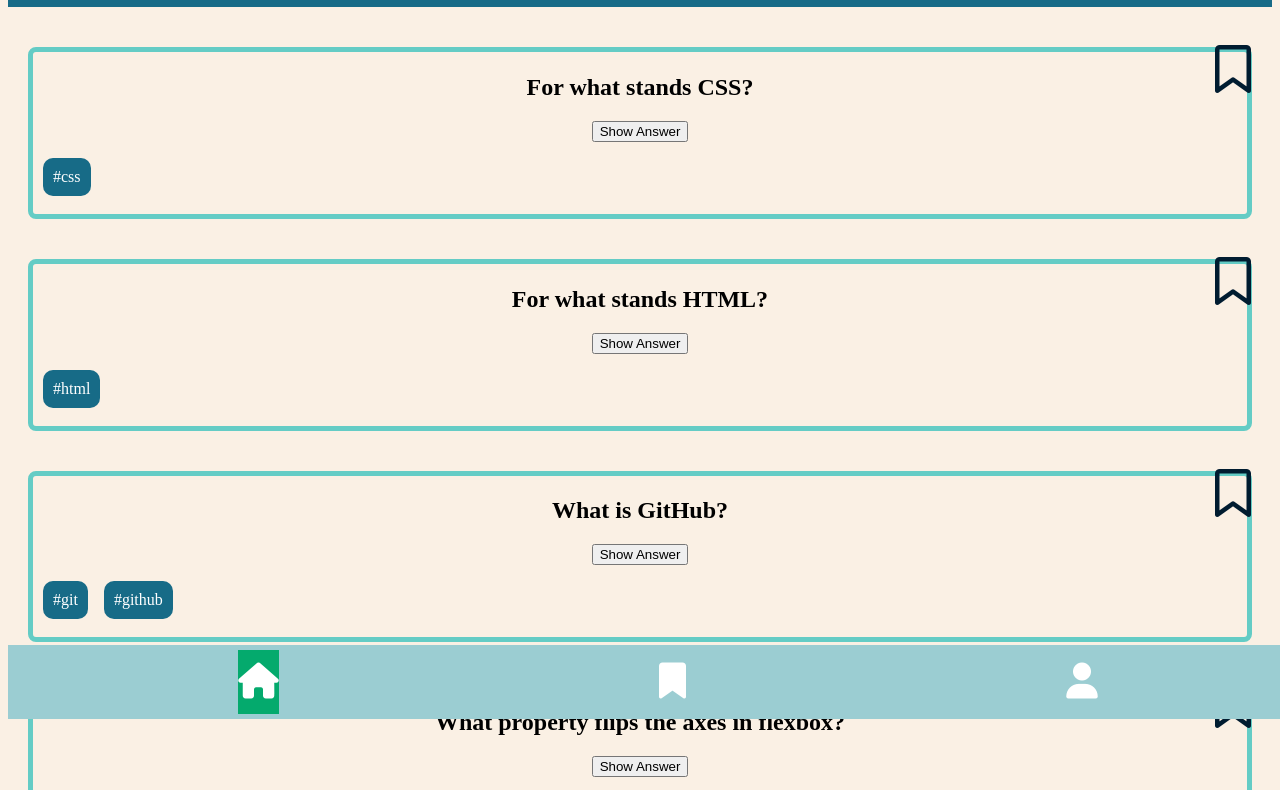
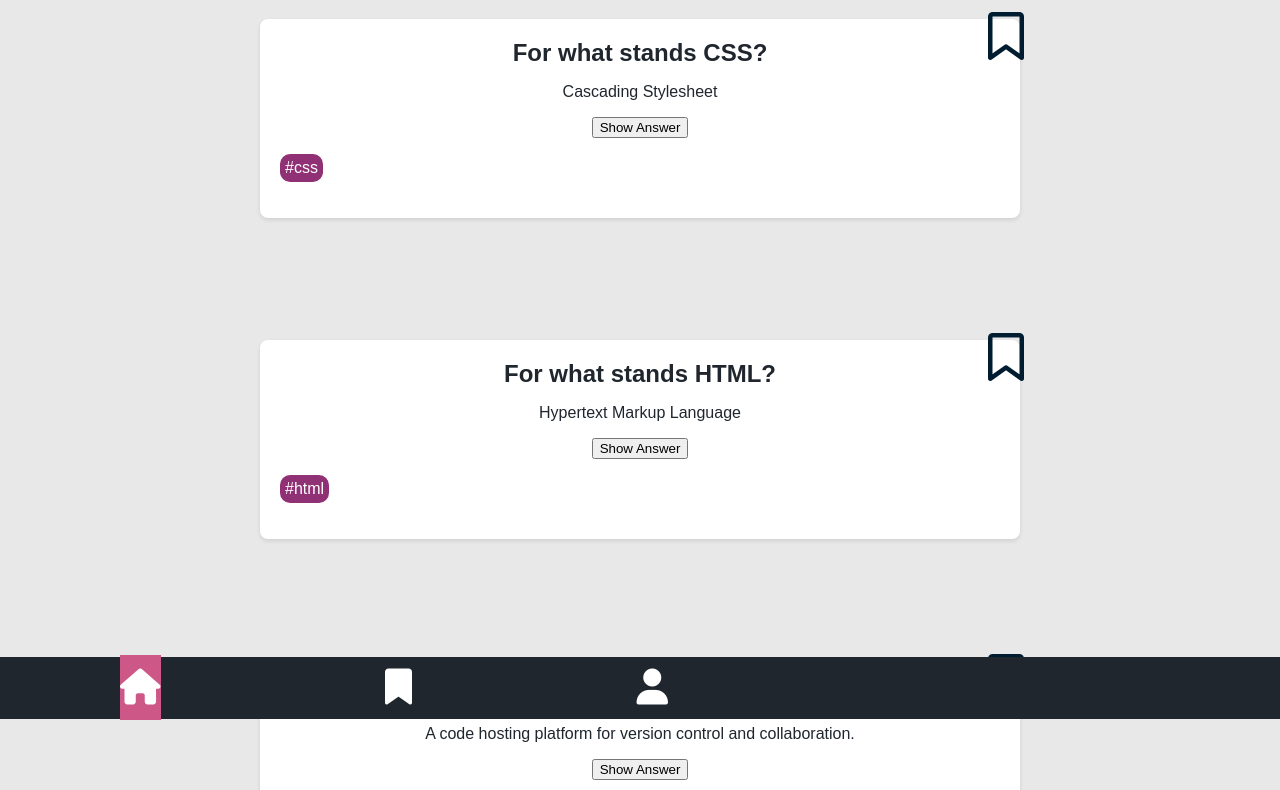
Before and after one commit to JanaS87/Quiz-App, a plain HTML site: page index.html in a window 1280 px wide. Shown: the part 81-871 px from the top of the page. Drawn offline with Linux system fonts and the light colour scheme.

Commit message:
changing everything all at once

```diff
--- a/css/style.css
+++ b/css/style.css
@@ -5,9 +5,11 @@
 }
 
 body {
-  display: flex;
-  flex-direction: column;
-  background-color: #faf0e4;
+  font-family: Arial, sans-serif;
+  background-color: #e9e8e8;
+  color: #20262e;
+  margin: 0;
+  padding: 0;
 }
 
 body.dark {
@@ -15,34 +17,51 @@ body.dark {
   color: white;
 }
 
-.header {
-  background-color: #176b87;
-  top: 0;
+/* ---------  index ------------  */
+
+h1,
+h2 {
+  margin: 0;
 }
 
-h1 {
+.header {
+  padding: 10px 20px;
   text-align: center;
-  color: white;
+  justify-self: center;
+  background-color: #20262e;
+  color: #f7f7f7;
+  position: fixed;
+  width: 100%;
+  z-index: 1;
 }
 
-.card {
-  margin: 40px 20px;
+.container {
+  display: flex;
+  flex-direction: column;
+  text-align: center;
+  justify-items: center;
+  max-width: 800px;
+  margin: 0 auto;
+  padding: 20px;
+}
+
+.question__card {
+  margin-top: 80px;
+  background-color: #fff;
+  text-align: center;
+  justify-content: center;
+  border-radius: 8px;
+  padding: 20px;
+  margin-bottom: 2px;
+  box-shadow: 0 2px 4px rgba(0, 0, 0, 0.1);
   position: relative;
-  flex-direction: column;
-  border: 5px solid #64ccc5;
-  padding: 2px 10px;
-  border-radius: 0.5rem;
 }
 
 .card-question {
   text-align: center;
 }
 
-.card-answer {
-  text-align: center;
-}
-
-.answer {
+.card__answer--hidden {
   text-align: center;
 }
 
@@ -58,10 +77,10 @@ h1 {
   right: -15px;
 }
 .bookmark:hover {
-  color: red;
+  color: #cd5888;
 }
 .bookmark:focus {
-  color: red;
+  color: #cd5888;
 }
 
 .tag-list {
@@ -73,33 +92,39 @@ h1 {
 }
 
 .tag-list-item {
-  padding: 10px;
-  background-color: #176b87;
+  padding: 5px;
+  background-color: #913175;
   color: white;
   border-radius: 10px;
 }
+
+/* ------------  profil ------------ */
 
 .user {
   display: flex;
   justify-content: center;
   align-items: stretch;
   gap: 4rem;
+  max-width: 800px;
+}
+
+.user__profil {
   margin-top: 10%;
 }
 
-.user-profil img {
+.user__profil img {
   width: 14rem;
   height: 13rem;
   border-radius: 50%;
 }
 
-.user-name {
+.user__name {
   display: flex;
   flex-direction: column;
   justify-content: center;
 }
 
-.user-name h2 {
+.user__name h2 {
   text-transform: uppercase;
   font-size: 30px;
 }
@@ -173,13 +198,45 @@ h1 {
   color: wheat;
 }
 
-.navbar {
-  background-color: #9bcdd2;
-  overflow: auto;
+/* Navigation bar */
+.navigation__bar {
   position: fixed;
   bottom: 0;
+  left: 0;
   width: 100%;
+  background-color: #20262e;
+  color: #f7f7f7;
+  display: flex;
+  justify-content: space-between;
+  padding: 10px;
 }
+
+.navigation__item {
+  height: 100%;
+  list-style: none;
+  align-items: center;
+}
+
+.navigation__item a {
+  color: white;
+  width: 30%;
+  padding: 12px 0;
+  transition: all 0.3s ease;
+  text-decoration: none;
+  font-size: 36px;
+  margin: 0 110px;
+}
+
+.navigation__active {
+  background-color: #cd5888;
+}
+
+.navigation__item a:hover {
+  color: #913175;
+}
+
+/*
+
 
 .navbar-item {
   height: 100%;
@@ -189,7 +246,7 @@ h1 {
   list-style: none;
 }
 
-.navbar a {
+.navigation__item a {
   color: white;
   width: 30%;
   padding: 12px 0;
@@ -198,10 +255,8 @@ h1 {
   font-size: 36px;
 }
 
-.navbar a:hover {
-  background-color: black;
-}
 
 .active {
   background-color: #04aa6d;
 }
+*/
--- a/index.html
+++ b/index.html
@@ -17,61 +17,65 @@
     </header>
 
     <main>
-      <section class="card">
-        <h2 id="Q1" class="card-question">For what stands CSS?</h2>
-        <button class="bookmark"><i class="fa-regular fa-bookmark"></i></button>
-        <div class="card-answer">
+      <section class="container">
+        <div class="question__card">
+          <h2>For what stands CSS?</h2>
+          <p class="card__answer--hidden">Cascading Stylesheet</p>
           <button>Show Answer</button>
-        </div>
-        <!-- Attribute hidden for invisible text-->
-        <p class="answer" hidden>Cascading Stylesheet</p>
+          <button class="bookmark">
+            <i class="fa-regular fa-bookmark"></i>
+          </button>
           <div class="tags">
             <ul class="tag-list">
               <li class="tag-list-item">#css</li>
             </ul>
           </div>
+        </div>
       </section>
 
-      <section class="card">
-        <h2 id="Q2" class="card-question">For what stands HTML?</h2>
-        <button class="bookmark"><i class="fa-regular fa-bookmark"></i></button>
-        <div class="card-answer">
+      <section class="container">
+        <div class="question__card">
+          <h2>For what stands HTML?</h2>
+          <p class="card__answer--hidden">Hypertext Markup Language</p>
           <button>Show Answer</button>
-        </div>
-        <p class="answer" hidden>Hypertext Markup Language</p>
+          <button class="bookmark">
+            <i class="fa-regular fa-bookmark"></i>
+          </button>
           <div class="tags">
             <ul class="tag-list">
               <li class="tag-list-item">#html</li>
             </ul>
           </div>
+        </div>
       </section>
 
-      <section class="card">
-        <h2 id="Q3" class="card-question">What is GitHub?</h2>
-        <button class="bookmark"><i class="fa-regular fa-bookmark"></i></button>
-        <div class="card-answer">
+      <section class="container">
+        <div class="question__card">
+          <h2>What is GitHub?</h2>
+          <p class="card__answer--hidden">
+            A code hosting platform for version control and collaboration.
+          </p>
           <button>Show Answer</button>
-        </div>
-        <p class="answer" hidden>
-          a code hosting platform for version control and collaboration.
-        </p>
+          <button class="bookmark">
+            <i class="fa-regular fa-bookmark"></i>
+          </button>
           <div class="tags">
             <ul class="tag-list">
               <li class="tag-list-item">#git</li>
               <li class="tag-list-item">#github</li>
             </ul>
           </div>
+        </div>
       </section>
 
-      <section class="card">
-        <h2 id="Q4" class="card-question">
-          What property flips the axes in flexbox?
-        </h2>
-        <button class="bookmark"><i class="fa-regular fa-bookmark"></i></button>
-        <div class="card-answer">
+      <section class="container">
+        <div class="question__card">
+          <h2>What property flips the axes in flexbox?</h2>
+          <p class="card__answer--hidden">flex-direction</p>
           <button>Show Answer</button>
-        </div>
-        <p class="answer" hidden>flex-direction</p>
+          <button class="bookmark">
+            <i class="fa-regular fa-bookmark"></i>
+          </button>
           <div class="tags">
             <ul class="tag-list">
               <li class="tag-list-item">#html</li>
@@ -79,9 +83,10 @@
               <li class="tag-list-item">#flexbox</li>
             </ul>
           </div>
+        </div>
       </section>
 
-      <div class="navbar">
+      <!--<div class="navbar">
         <ul class="navbar-item">
           <li class="navbar-link-item">
             <a class="active" href="#Home"><i class="fa fa-home"></i></a>
@@ -93,7 +98,17 @@
             <a href="./profil.html"><i class="fa-solid fa-user"></i></a>
           </li>
         </ul>
+      </div> -->
+
+      <footer class="navigation__bar">
+        <div class="navigation__item">
+          <a href="#Home" class="navigation__active"
+            ><i class="fa fa-home"></i
+          ></a>
+          <a href="bookmarks.html"><i class="fa-solid fa-bookmark"></i></a>
+          <a href="profil.html"><i class="fa-solid fa-user"></i></a>
         </div>
+      </footer>
     </main>
   </body>
   <script src="./js/index.js"></script>
```
Also changed, not shown: bookmarks.html (+22 -25 lines), profil.html (+11 -17 lines), images/toggle-off-solid.svg (deleted), images/toggle-on-solid.svg (deleted). Lines whose indentation alone changed are shown as unchanged.
